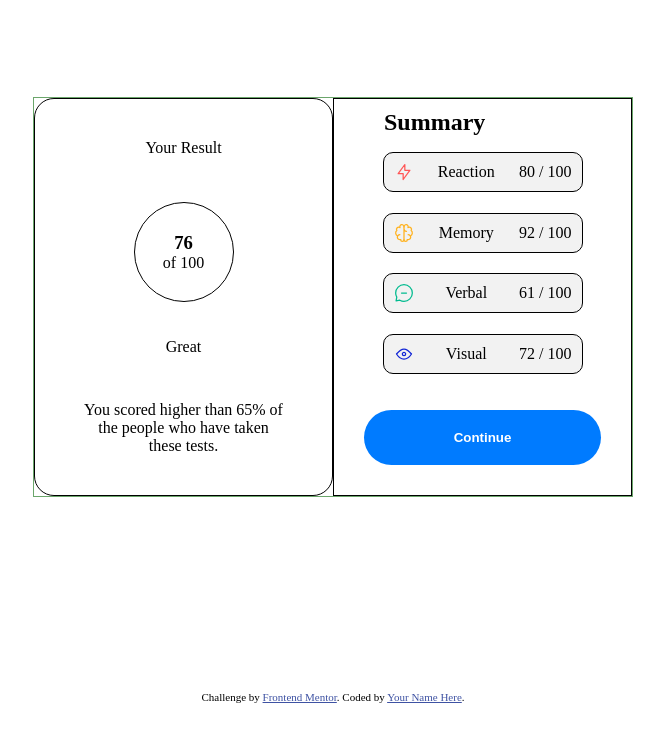
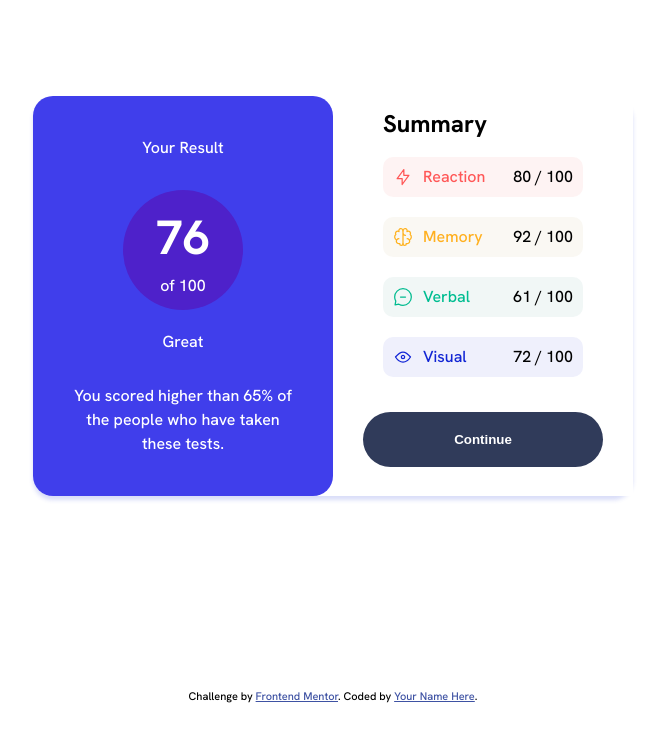
Before and after one commit to Andrewwangari/frontend-mentor4, a plain HTML site: page index.html in a window 1280 px wide. Shown: the whole page, without its empty margins (307-972 px from the left). Drawn offline with Linux system fonts and the light colour scheme.

Commit message:
completed the challange though not responsive

```diff
--- a/index.html
+++ b/index.html
@@ -6,7 +6,9 @@
 
   <link rel="icon" type="image/png" sizes="32x32" href="./assets/images/favicon-32x32.png">
   <link rel="stylesheet" href="styles.css">
-
+  <link rel="preconnect" href="https://fonts.googleapis.com">
+  <link rel="preconnect" href="https://fonts.gstatic.com" crossorigin>
+  <link href="https://fonts.googleapis.com/css2?family=Fraunces:wght@700&family=Hanken+Grotesk:wght@300;500;700;800&family=Outfit:wght@400;700&family=Roboto:wght@300;400&display=swap" rel="stylesheet">
   <title>Frontend Mentor | Results summary component</title>
 
 </head>
@@ -28,31 +30,36 @@
     </aside>
 
     <aside class="container2 aside2">
+
        <h2>Summary</h2>
 
-     <div class="child-div">
+      <div class="child-div one">
            <img src="assets/images/icon-reaction.svg" alt="reacton icon">
-       <p> Reaction</p>
+           <p class="first-p"> Reaction</p>
            <p>80 / 100</p>
 
       </div>
 
-     <div class="child-div">
+      <div class="child-div two">
+
          <img src="assets/images/icon-memory.svg" alt="memory icon">
-       <p>Memory</p>
+         <p class="first-p">Memory</p>
          <p>92 / 100</p>
 
       </div>
 
-     <div class="child-div">
-        <img src="assets/images/icon-verbal.svg" alt="verbal icon">
-        <p>Verbal</p>
+      <div class="child-div three">
+
+          <img src="assets/images/icon-verbal.svg"  alt="verbal icon">
+          <p class="first-p">Verbal</p>
           <p>61 / 100</p>
 
       </div>
-     <div class="child-div">
+
+      <div class="child-div four">
+
           <img src="assets/images/icon-visual.svg" alt="visual icon">
-        <p>Visual</p>
+          <p class="first-p">Visual</p>
           <p>72 / 100</p>
       </div>
 
--- a/styles.css
+++ b/styles.css
@@ -10,24 +10,32 @@ body {
     min-height: 100vh;
     display: grid;
     place-items: center;
+    font-family: 'Hanken Grotesk', sans-serif;
+    line-height: 1.5;
 }
 
 .container1 {
-     border: 1px solid hsla(120, 53%, 32%, 0.678);
+     border: 1px solid hsla(120, 2%, 40%, 0.678);
      width: 600px;
      height: 400px;
      display: flex;
      flex-direction: row;
+     border: none;
+     box-shadow: 0 4px 4px rgba(63, 86, 218, 0.2);
+     border-radius: 20px;
+
 
 }
 
 
 .container2 {
     width:300px;
-    border: 1px solid black;
+    border: none;
     display: flex;
     flex-direction: column;
     justify-content: space-between;
+    background-color: hsl(0, 0%, 100%);
+
 }
 
 .aside1 {
@@ -36,8 +44,10 @@ body {
     flex-direction: column;
     align-items: center;
     justify-content: space-between;
-    border: 1px solid black;
+    border: none;
     border-radius: 20px;
+    background-color: hsla(241, 81%, 54%, 0.911);
+    color: hsl(0, 0%, 100%);
   }
 
 .aside1 > div {
@@ -47,15 +57,28 @@ body {
     align-items: center;
     margin-bottom: 5px;
     margin-top: 20px;
-    width: 100px;
-    height: 100px;
-    border: 1px solid black;
+    width: 120px;
+    height: 120px;
+
     border-radius: 50%;
+    box-shadow: hsla(241, 76%, 64%, 0.911);
+
+    background-color: hsla(256, 72%, 46%, 1);
   }
+
+  .aside1 > div h1 {
+    font-size: 48px;
+  }
+
+  .aside1 > div p {
+    font-size: 16px;
+  }
+
 
   .aside1 p:first-child {
      margin-top: 40px;
   }
+
 
   .para2 {
           margin-top: 5px;
@@ -80,13 +103,51 @@ body {
     margin-left: auto;
     margin-right: auto;
     margin-bottom: 5px;
+    border: none;
+}
+.child-div img {
+  margin-right: 10px;
+}
+
+.child-div .first-p {
+  flex-grow: 1;
+}
+.one {
+  background-color:  hsla(0, 80%, 63%, 0.068);
+}
+
+.two {
+  background-color:  hsla(39, 39%, 51%, 0.068);
+}
+
+.three {
+   background-color: hsla(166, 51%, 36%, 0.068);
+}
+.four {
+  background-color: hsla(234, 85%, 45%, 0.068);
+}
+
+.one .first-p {
+  color: hsl(0, 100%, 67%);
+}
+
+.two .first-p {
+  color: hsl(39, 100%, 56%);
+}
+
+.three .first-p {
+  color: hsl(166, 100%, 37%);
+}
+
+.four .first-p {
+  color: hsl(234, 85%, 45%);
 }
 
 
 button {
     padding: 20px 10px;
     border: none;
-    background-color: #007bff;
+    background-color: hsl(224, 30%, 27%);
     color: #fff;
     font-weight: bold;
     border-radius: 40px;
```
Lines whose indentation alone changed are shown as unchanged.
